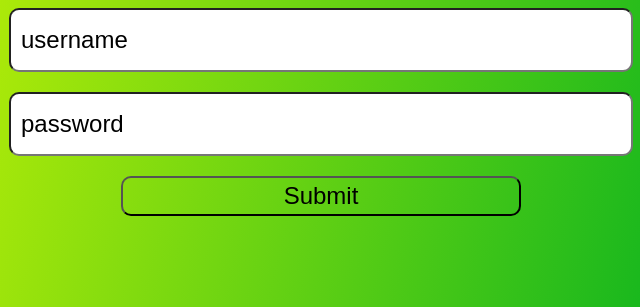
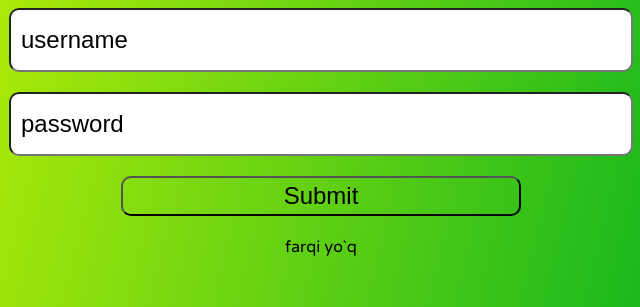
Before and after one commit to the-rustambek/darsishi, a plain HTML site: page forms.html in a window 1280 px wide. Shown: the top 307 px of the page, 319-959 px from the left. Drawn offline with Linux system fonts and the light colour scheme.

Commit message:
Xatolar tuzatildi

```diff
--- a/forms.html
+++ b/forms.html
@@ -12,6 +12,7 @@
             <input placeholder="username" type="text" class="input-username">
             <input placeholder="password" type="password" class="input-password">
             <button type="submit" class="btn">Submit</button>
+            farqi yo`q
         </form>
     </div>
 </body>
```
